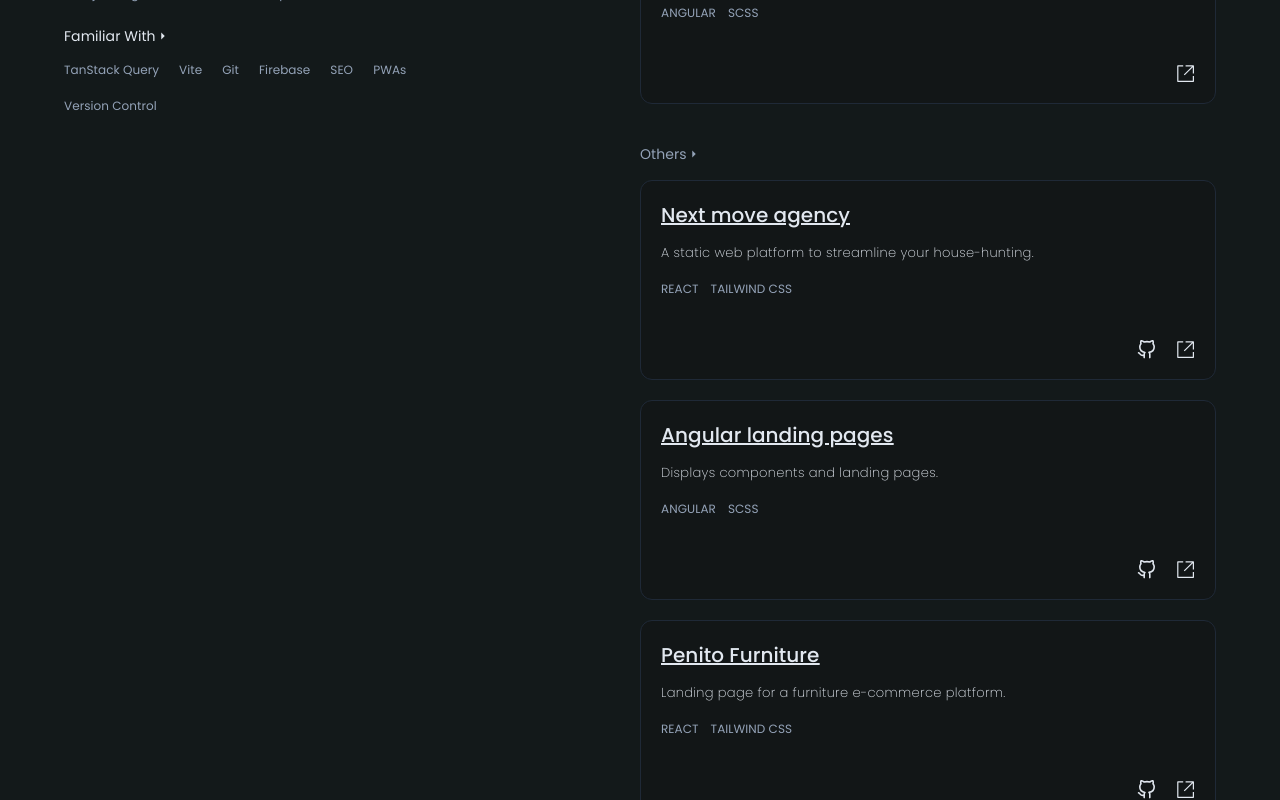
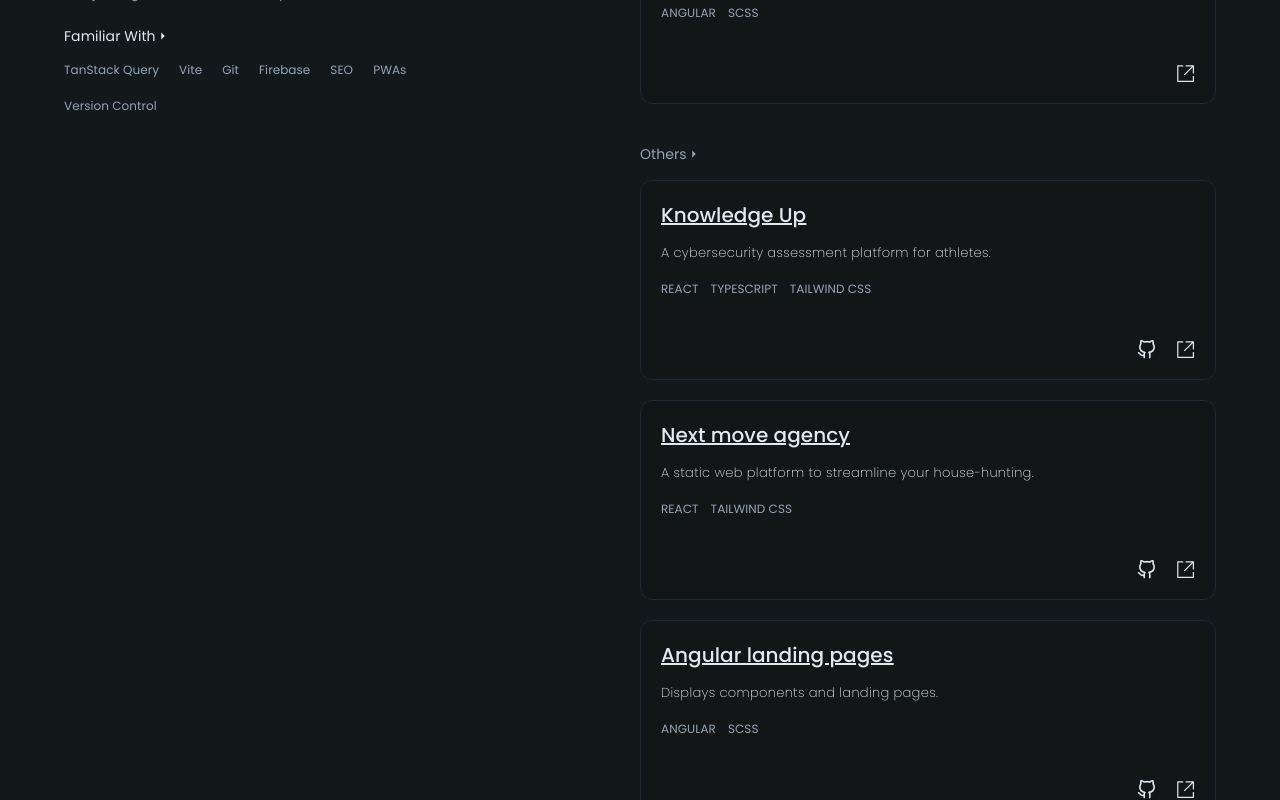
Before and after one commit to LadenikaPeter/My-Portfolio, a React (Vite) app: page / in a window 1280 px wide. Shown: the part 488-1288 px from the top of the page. Built offline with nearby package versions, Linux system fonts and the light colour scheme.

Commit message:
added a new project to my portfolio

```diff
--- a/src/constants/Home.js
+++ b/src/constants/Home.js
@@ -16,6 +16,14 @@ export const featuredProects = [
 ];
 
 export const otherProjects = [
+  {
+    name: "Knowledge Up",
+    description: "A cybersecurity assessment platform for athletes.",
+    tools: ["REACT", "TYPESCRIPT", "TAILWIND CSS"],
+    github_link: "https://github.com/LadenikaPeter/Sport-and-tech-questionnaire",
+    live_link: "https://knowledgeup.netlify.app/",
+    npm: false,
+  },
   {
     name: "Next move agency",
     description: "A static web platform to streamline your house-hunting.",
```
